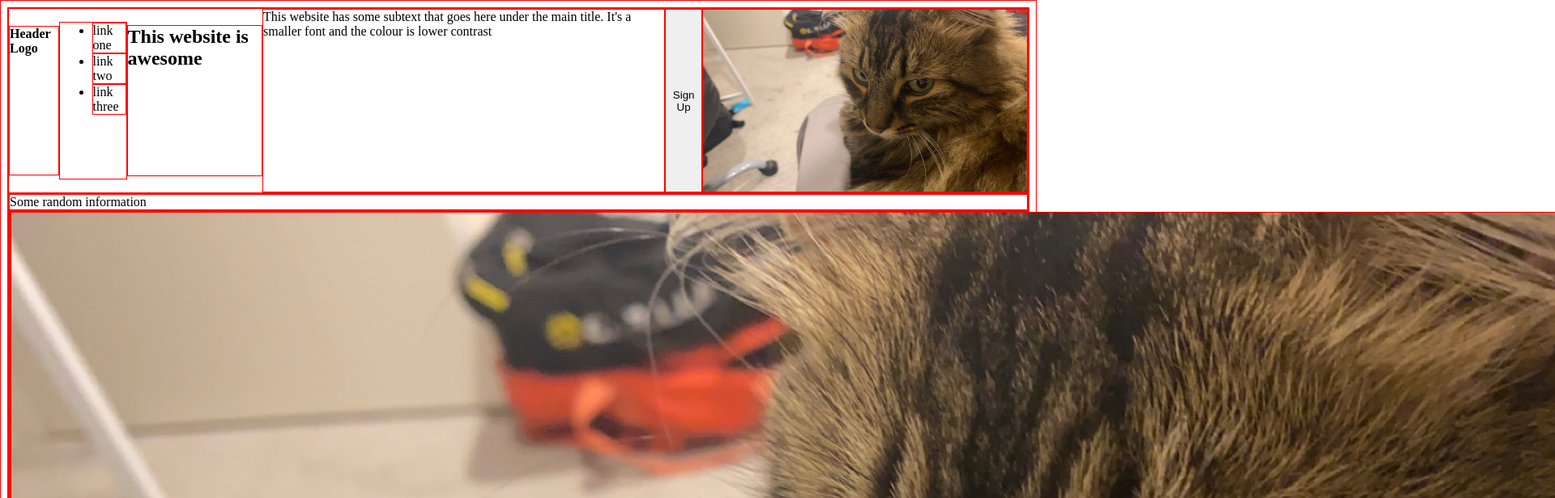
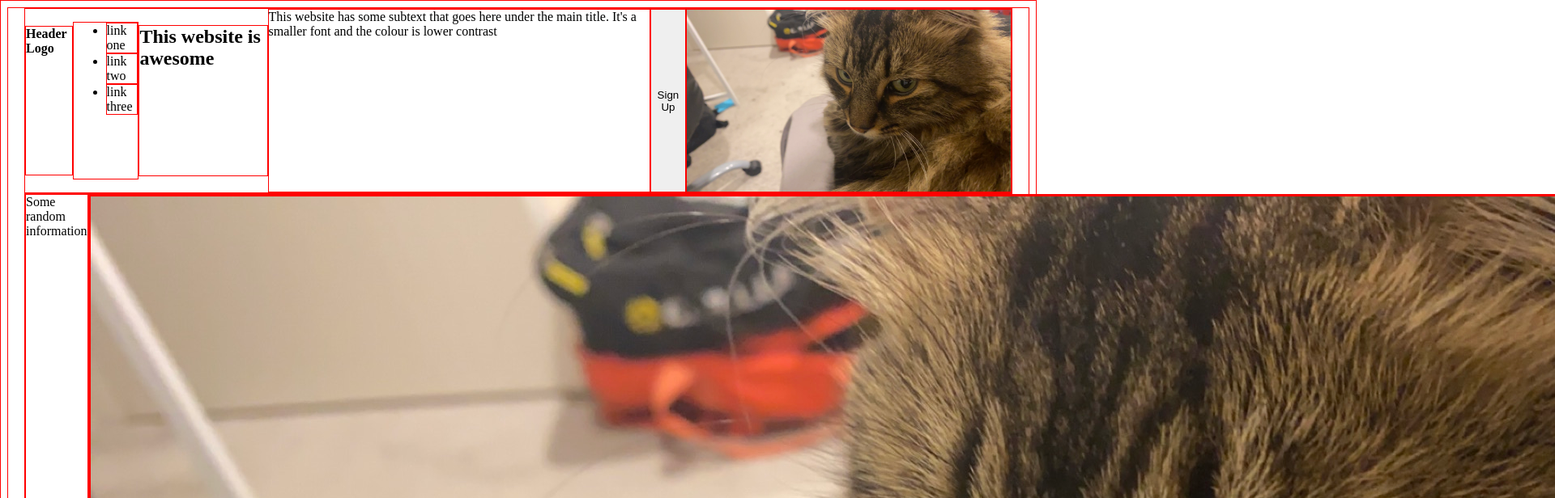
Before and after one commit to MarvinSamson/Landing-Page-Odin-Project, a plain HTML site: page index.html in a window 1280 px wide. Shown: the top 616 px of the page at 81% size, 1920 px wide, since content can reach past the window. Drawn offline with Linux system fonts and the light colour scheme.

Commit message:
fix the block 1 to 4 CSS. Previously, it was .block-1, block-2 so on... now all block classes have a dot . like .block-1, .block-2 and so on.

```diff
--- a/styles.css
+++ b/styles.css
@@ -12,6 +12,7 @@ body {
     flex-direction: column;
 }
 
-.block-1, block-2, block-3, block-4 {
+.block-1, .block-2, .block-3, .block-4 {
     display: flex;
+    margin: 0px 20px;
 }
```
